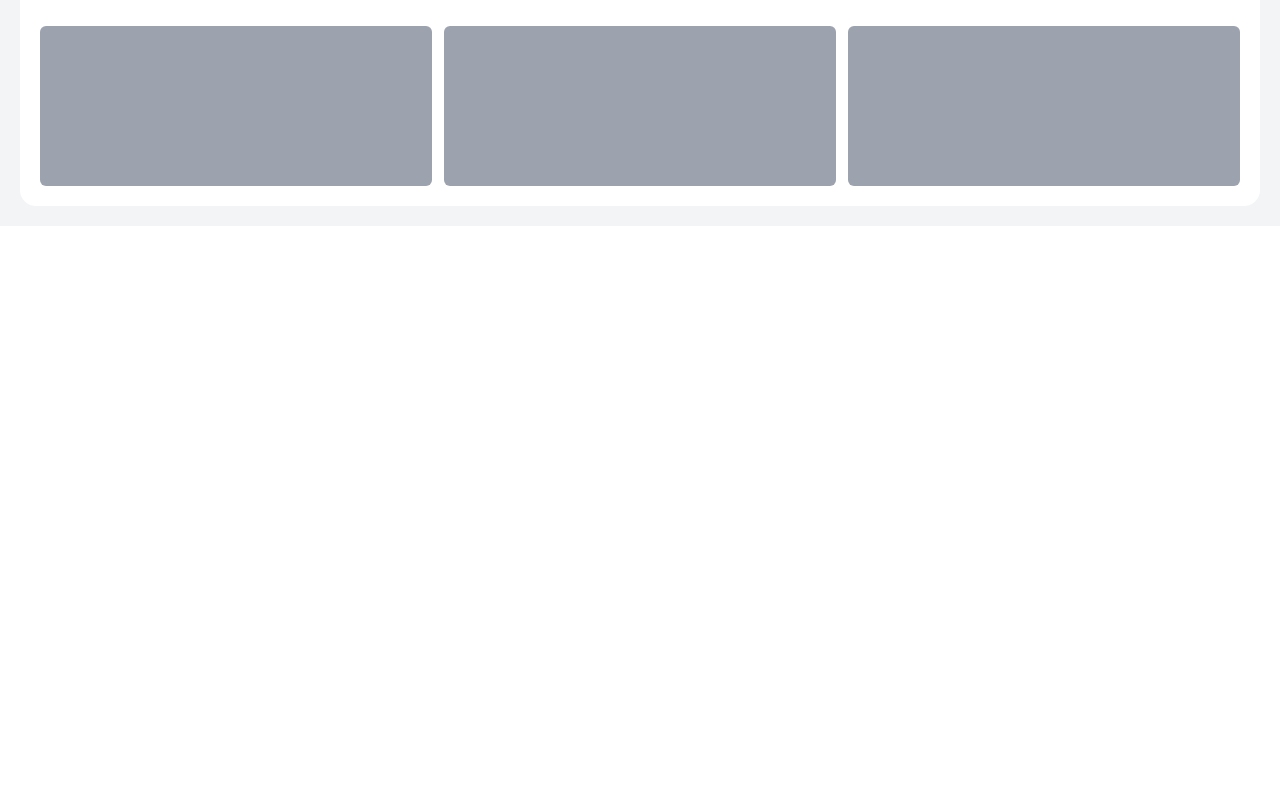
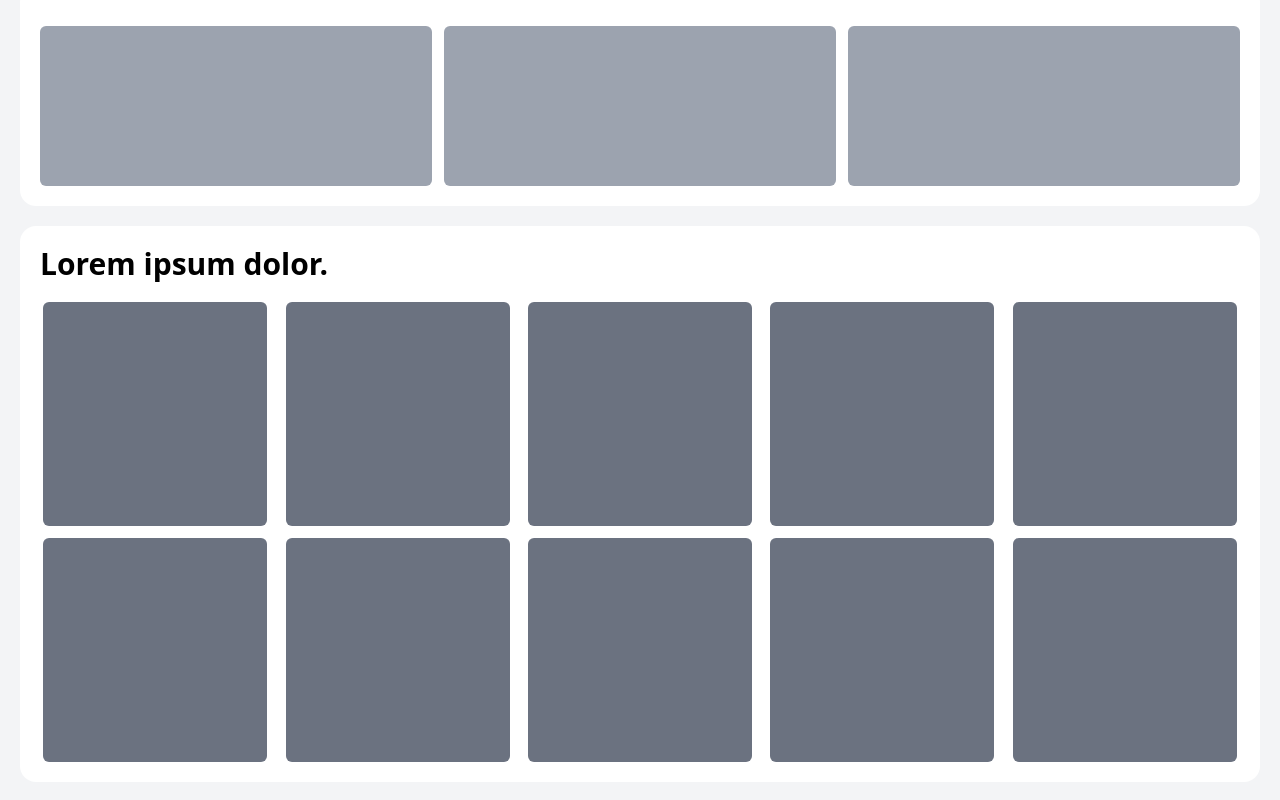
Before and after one commit to amit-kandar/velocity, a React (Create React App) app: page / in a window 1280 px wide. Shown: the part 2592-3392 px from the top of the page. Before the commit the page ends 2818 px from the top, so only its background shows below. Built offline with nearby package versions, Linux system fonts and the light colour scheme.

Commit message:
Added product section

```diff
--- /dev/null
+++ b/src/components/Product.jsx
@@ -0,0 +1,23 @@
+import React from 'react'
+
+function Product() {
+    return (
+        <div className='mt-5 p-5 bg-white rounded-2xl'>
+            <h1 className='text-left text-3xl font-bold'>Lorem ipsum dolor.</h1>
+            <div className='mt-5 grid place-items-center gap-3  grid-cols-1 sm:grid-cols-2 md:grid-cols-3 lg:grid-cols-4 xl:grid-cols-5'>
+                <div className='w-56 h-56 bg-gray-500 rounded-md'></div>
+                <div className='w-56 h-56 bg-gray-500 rounded-md'></div>
+                <div className='w-56 h-56 bg-gray-500 rounded-md'></div>
+                <div className='w-56 h-56 bg-gray-500 rounded-md'></div>
+                <div className='w-56 h-56 bg-gray-500 rounded-md'></div>
+                <div className='w-56 h-56 bg-gray-500 rounded-md'></div>
+                <div className='w-56 h-56 bg-gray-500 rounded-md'></div>
+                <div className='w-56 h-56 bg-gray-500 rounded-md'></div>
+                <div className='w-56 h-56 bg-gray-500 rounded-md'></div>
+                <div className='w-56 h-56 bg-gray-500 rounded-md'></div>
+            </div>
+        </div>
+    )
+}
+
+export default Product
--- a/src/routes/home.js
+++ b/src/routes/home.js
@@ -3,6 +3,7 @@ import Hero from '../components/Hero'
 import Campaign from '../components/Campaign'
 import SellProduct from '../components/SellProduct'
 import SellBanner from '../components/SellBanner'
+import Product from '../components/Product'
 
 function home() {
     return (
@@ -11,6 +12,7 @@ function home() {
             <Campaign />
             <SellProduct />
             <SellBanner />
+            <Product />
         </div>
     )
 }
```
